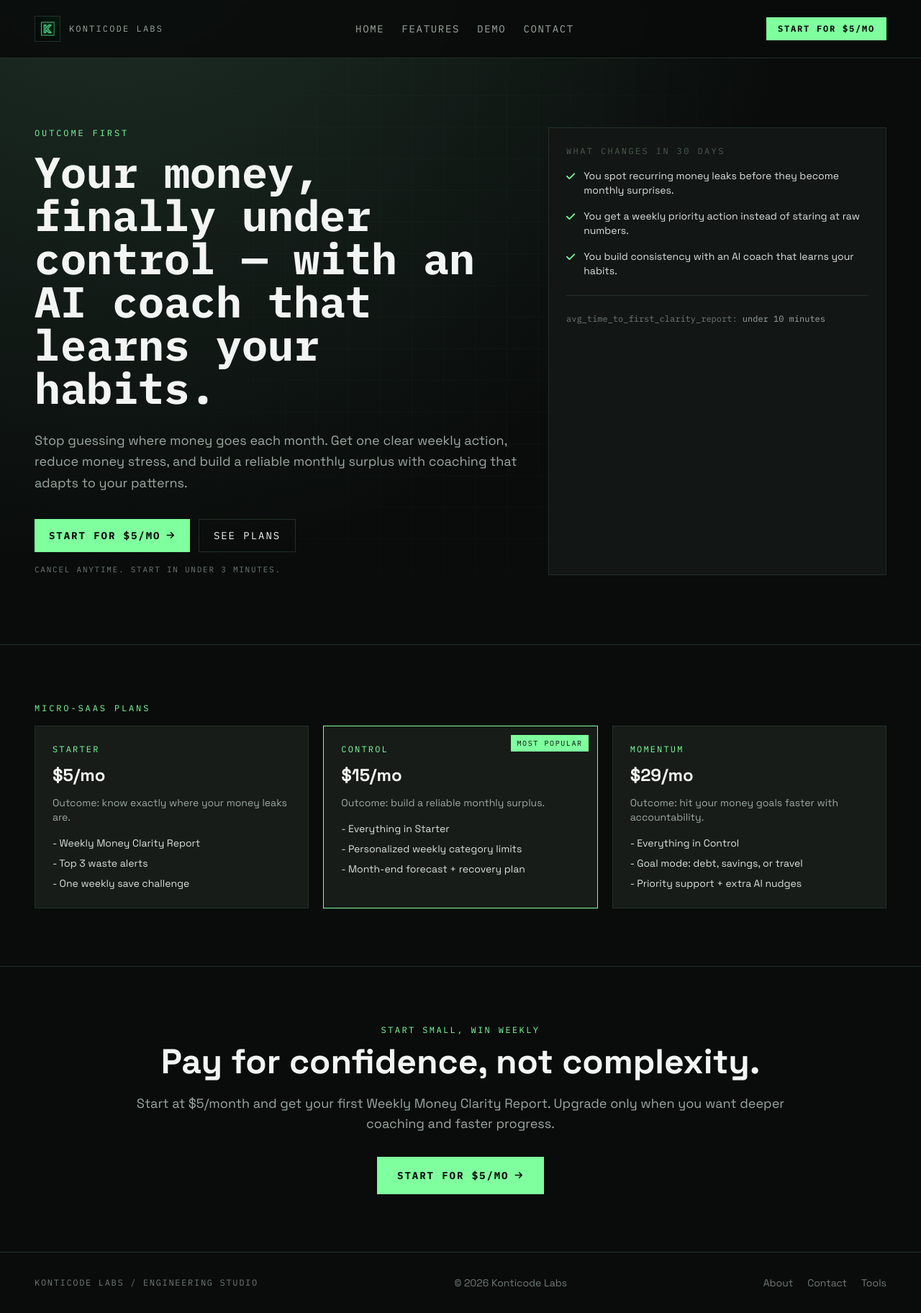
After one commit to jfontiveros7/KonticodeLabs, a Flask app: page /budget-tracker in a window 1280 px wide. The commit adds this page. Shown: the whole page at 72% size. Run offline with Flask 3, Linux system fonts and the light colour scheme; some libraries are stand-ins or nearby versions.

Commit message:
feat: add budget tracker page and external Railway redirect integration

```diff
--- a/main.py
+++ b/main.py
@@ -2,6 +2,7 @@ import os
 import json
 import base64
 import datetime
+from urllib.parse import urlparse
 from email.mime.text import MIMEText
 from email.mime.multipart import MIMEMultipart
 from flask import Flask, render_template, jsonify, request, redirect, url_for, session, Response
@@ -87,6 +88,34 @@ def features():
 def demo():
     return render_template("demo.html")
 
+
+def _get_budget_tracker_url():
+    """Return a validated external Budget Tracker base URL or None."""
+    url = (os.getenv("BUDGET_TRACKER_URL") or "").strip().rstrip("/")
+    if not url:
+        return None
+
+    parsed = urlparse(url)
+    if parsed.scheme not in {"http", "https"} or not parsed.netloc:
+        return None
+
+    return url
+
+@app.route("/budget-tracker")
+def budget_tracker():
+    external_url = _get_budget_tracker_url()
+    if external_url:
+        return redirect(external_url)
+    return render_template("budget_tracker.html")
+
+
+@app.route("/budget-tracker/<path:subpath>")
+def budget_tracker_subpath(subpath):
+    external_url = _get_budget_tracker_url()
+    if external_url:
+        return redirect(f"{external_url}/{subpath}")
+    return redirect(url_for("budget_tracker"))
+
 @app.route("/affiliate-tools")
 def affiliate_tools():
     return render_template("affiliatehub.html")
@@ -117,6 +146,7 @@ def sitemap_xml():
         "about",
         "features",
         "demo",
+        "budget_tracker",
         "tech",
         "contact",
         "agent",
--- /dev/null
+++ b/templates/budget_tracker.html
@@ -0,0 +1,165 @@
+<!DOCTYPE html>
+<html lang="en">
+<head>
+    <meta charset="UTF-8" />
+    <meta name="viewport" content="width=device-width, initial-scale=1.0" />
+    <title>Money Calm Coach | Konticode Labs</title>
+    <script src="https://cdn.tailwindcss.com"></script>
+    <link rel="preconnect" href="https://fonts.googleapis.com" />
+    <link rel="preconnect" href="https://fonts.gstatic.com" crossorigin />
+    <link href="https://fonts.googleapis.com/css2?family=Space+Grotesk:wght@400;500;700&family=IBM+Plex+Mono:wght@400;500;700&display=swap" rel="stylesheet" />
+    <link href="https://cdnjs.cloudflare.com/ajax/libs/font-awesome/6.4.0/css/all.min.css" rel="stylesheet" />
+    <style>
+        :root {
+            --kc-bg: #090c0b;
+            --kc-panel: #121614;
+            --kc-panel-soft: #171c19;
+            --kc-border: #233027;
+            --kc-text: #f2f5f3;
+            --kc-muted: #9ca9a2;
+            --kc-accent: #7fff9e;
+        }
+        body {
+            font-family: "Space Grotesk", sans-serif;
+            background: radial-gradient(circle at 12% -10%, #203229 0%, #090c0b 42%), var(--kc-bg);
+            color: var(--kc-text);
+        }
+        .kc-mono { font-family: "IBM Plex Mono", monospace; }
+        .kc-grid-bg {
+            background-image:
+                linear-gradient(rgba(127, 255, 158, 0.06) 1px, transparent 1px),
+                linear-gradient(90deg, rgba(127, 255, 158, 0.06) 1px, transparent 1px);
+            background-size: 44px 44px;
+            mask-image: radial-gradient(circle at center, black 30%, transparent 88%);
+        }
+        .kc-fadeup { opacity: 0; transform: translateY(20px); animation: kcFadeUp 0.8s ease forwards; }
+        .d1 { animation-delay: 0.08s; }
+        .d2 { animation-delay: 0.18s; }
+        .d3 { animation-delay: 0.28s; }
+        @keyframes kcFadeUp {
+            from { opacity: 0; transform: translateY(20px); }
+            to { opacity: 1; transform: translateY(0); }
+        }
+    </style>
+    <script async src="https://www.googletagmanager.com/gtag/js?id=G-HXPJGHXTBV"></script>
+    <script>
+        window.dataLayer = window.dataLayer || [];
+        function gtag(){dataLayer.push(arguments);}
+        gtag('js', new Date());
+        gtag('config', 'G-HXPJGHXTBV');
+    </script>
+</head>
+<body class="overflow-x-hidden">
+    <div class="fixed inset-0 -z-10 pointer-events-none"><div class="absolute inset-0 kc-grid-bg opacity-45"></div></div>
+
+    <header class="sticky top-0 z-50 border-b border-[#233027] bg-[#090c0b]/90 backdrop-blur">
+        <div class="max-w-7xl mx-auto px-6 lg:px-12 h-20 flex items-center justify-between">
+            <a href="/" class="flex items-center gap-3">
+                <span class="w-9 h-9 border border-[#233027] bg-[#121614] flex items-center justify-center overflow-hidden transition-all duration-300 hover:scale-105 hover:border-[#7fff9e] hover:shadow-[0_0_18px_rgba(127,255,158,0.45)]"><img src="/static/Konticode-Labs-logo-konticodecom-style.png" alt="Konticode Labs logo" class="w-full h-full object-cover" /></span>
+                <span class="kc-mono text-xs uppercase tracking-[0.18em] text-[#9ca9a2]">Konticode Labs</span>
+            </a>
+            <nav class="hidden md:flex items-center gap-6 text-sm kc-mono uppercase tracking-[0.12em] text-[#9ca9a2]">
+                <a href="/" class="hover:text-[#7fff9e] transition-colors">Home</a>
+                <a href="/features" class="hover:text-[#7fff9e] transition-colors">Features</a>
+                <a href="/demo" class="hover:text-[#7fff9e] transition-colors">Demo</a>
+                <a href="/contact" class="hover:text-[#7fff9e] transition-colors">Contact</a>
+            </nav>
+            <a href="/contact" class="bg-[#7fff9e] hover:bg-[#5ce683] text-[#0b0d0c] px-4 py-2 text-xs uppercase tracking-[0.15em] kc-mono font-semibold" data-cta="start_starter_plan" data-cta-location="budget_tracker_header">Start for $5/mo</a>
+        </div>
+    </header>
+
+    <main>
+        <section class="border-b border-[#233027]">
+            <div class="max-w-7xl mx-auto px-6 lg:px-12 py-20 md:py-24 grid grid-cols-1 lg:grid-cols-12 gap-10">
+                <div class="lg:col-span-7 kc-fadeup d1">
+                    <p class="kc-mono text-xs uppercase tracking-[0.24em] text-[#7fff9e] mb-4">Outcome First</p>
+                    <h1 class="kc-mono font-bold text-4xl md:text-6xl leading-[1.03]">Your money, finally under control — with an AI coach that learns your habits.</h1>
+                    <p class="text-[#9ca9a2] text-lg mt-7 max-w-2xl leading-relaxed">Stop guessing where money goes each month. Get one clear weekly action, reduce money stress, and build a reliable monthly surplus with coaching that adapts to your patterns.</p>
+                    <div class="mt-9 flex flex-wrap gap-3">
+                        <a href="/contact" class="inline-flex items-center gap-2 bg-[#7fff9e] text-[#0b0d0c] px-5 py-3 text-sm kc-mono uppercase tracking-[0.14em] font-semibold" data-cta="start_starter_plan" data-cta-location="budget_tracker_hero">Start for $5/mo <i class="fas fa-arrow-right text-xs"></i></a>
+                        <a href="#plans" class="inline-flex items-center gap-2 border border-[#233027] px-5 py-3 text-sm kc-mono uppercase tracking-[0.14em] hover:border-[#7fff9e] hover:text-[#7fff9e] transition-colors" data-cta="view_plans" data-cta-location="budget_tracker_hero">See plans</a>
+                    </div>
+                    <p class="kc-mono text-[11px] uppercase tracking-[0.16em] text-[#6f7b74] mt-4">Cancel anytime. Start in under 3 minutes.</p>
+                </div>
+                <div class="lg:col-span-5 kc-fadeup d2 border border-[#233027] bg-[#121614] p-6">
+                    <p class="kc-mono text-xs uppercase tracking-[0.2em] text-[#4b5b51] mb-4">What Changes In 30 Days</p>
+                    <ul class="space-y-4 text-sm text-[#d9e1dd]">
+                        <li class="flex gap-3"><i class="fas fa-check text-[#7fff9e] mt-1"></i><span>You spot recurring money leaks before they become monthly surprises.</span></li>
+                        <li class="flex gap-3"><i class="fas fa-check text-[#7fff9e] mt-1"></i><span>You get a weekly priority action instead of staring at raw numbers.</span></li>
+                        <li class="flex gap-3"><i class="fas fa-check text-[#7fff9e] mt-1"></i><span>You build consistency with an AI coach that learns your habits.</span></li>
+                    </ul>
+                    <div class="mt-6 pt-6 border-t border-[#233027] kc-mono text-xs text-[#6f7b74]">avg_time_to_first_clarity_report: <span class="text-[#9ca9a2]">under 10 minutes</span></div>
+                </div>
+            </div>
+        </section>
+
+        <section id="plans" class="py-20 border-b border-[#233027]">
+            <div class="max-w-7xl mx-auto px-6 lg:px-12">
+                <p class="kc-mono text-xs uppercase tracking-[0.24em] text-[#7fff9e] mb-4">Micro-SaaS Plans</p>
+                <div class="grid grid-cols-1 md:grid-cols-3 gap-5">
+                    <article class="kc-fadeup d1 border border-[#233027] bg-[#171c19] p-6">
+                        <p class="kc-mono text-xs uppercase tracking-[0.18em] text-[#7fff9e]">Starter</p>
+                        <h2 class="mt-3 font-semibold text-2xl">$5/mo</h2>
+                        <p class="text-[#9ca9a2] text-sm mt-3">Outcome: know exactly where your money leaks are.</p>
+                        <ul class="mt-4 space-y-2 text-sm text-[#d9e1dd]">
+                            <li>- Weekly Money Clarity Report</li>
+                            <li>- Top 3 waste alerts</li>
+                            <li>- One weekly save challenge</li>
+                        </ul>
+                    </article>
+                    <article class="kc-fadeup d2 border border-[#7fff9e] bg-[#171c19] p-6 relative overflow-hidden">
+                        <span class="absolute top-3 right-3 kc-mono text-[10px] uppercase tracking-[0.16em] bg-[#7fff9e] text-[#0b0d0c] px-2 py-1">Most Popular</span>
+                        <p class="kc-mono text-xs uppercase tracking-[0.18em] text-[#7fff9e]">Control</p>
+                        <h2 class="mt-3 font-semibold text-2xl">$15/mo</h2>
+                        <p class="text-[#9ca9a2] text-sm mt-3">Outcome: build a reliable monthly surplus.</p>
+                        <ul class="mt-4 space-y-2 text-sm text-[#d9e1dd]">
+                            <li>- Everything in Starter</li>
+                            <li>- Personalized weekly category limits</li>
+                            <li>- Month-end forecast + recovery plan</li>
+                        </ul>
+                    </article>
+                    <article class="kc-fadeup d3 border border-[#233027] bg-[#171c19] p-6">
+                        <p class="kc-mono text-xs uppercase tracking-[0.18em] text-[#7fff9e]">Momentum</p>
+                        <h2 class="mt-3 font-semibold text-2xl">$29/mo</h2>
+                        <p class="text-[#9ca9a2] text-sm mt-3">Outcome: hit your money goals faster with accountability.</p>
+                        <ul class="mt-4 space-y-2 text-sm text-[#d9e1dd]">
+                            <li>- Everything in Control</li>
+                            <li>- Goal mode: debt, savings, or travel</li>
+                            <li>- Priority support + extra AI nudges</li>
+                        </ul>
+                    </article>
+                </div>
+            </div>
+        </section>
+
+        <section class="py-20">
+            <div class="max-w-5xl mx-auto px-6 lg:px-12 text-center kc-fadeup d3">
+                <p class="kc-mono text-xs uppercase tracking-[0.2em] text-[#7fff9e] mb-3">Start Small, Win Weekly</p>
+                <h2 class="text-3xl md:text-5xl font-bold">Pay for confidence, not complexity.</h2>
+                <p class="text-[#9ca9a2] text-lg mt-5 mb-8">Start at $5/month and get your first Weekly Money Clarity Report. Upgrade only when you want deeper coaching and faster progress.</p>
+                <a href="/contact" class="inline-flex items-center gap-2 bg-[#7fff9e] text-[#0b0d0c] px-7 py-4 text-sm kc-mono uppercase tracking-[0.14em] font-semibold" data-cta="start_starter_plan" data-cta-location="budget_tracker_footer">Start for $5/mo <i class="fas fa-arrow-right text-xs"></i></a>
+            </div>
+        </section>
+    </main>
+
+    <footer class="border-t border-[#233027] py-8">
+        <div class="max-w-7xl mx-auto px-6 lg:px-12 flex flex-col md:flex-row gap-4 justify-between items-center text-sm text-[#6f7b74]">
+            <div class="kc-mono uppercase tracking-[0.14em] text-xs">Konticode Labs / Engineering Studio</div>
+            <div>&copy; 2026 Konticode Labs</div>
+            <div class="flex gap-5"><a href="/about" class="hover:text-[#7fff9e]">About</a><a href="/contact" class="hover:text-[#7fff9e]">Contact</a><a href="/affiliate-tools" class="hover:text-[#7fff9e]">Tools</a></div>
+        </div>
+    </footer>
+
+    <script>
+        document.addEventListener("click", (event) => {
+            const cta = event.target.closest("[data-cta]");
+            if (!cta || typeof gtag !== "function") return;
+            gtag("event", "cta_click", {
+                cta_name: cta.dataset.cta || "unknown",
+                cta_location: cta.dataset.ctaLocation || "budget_tracker",
+                destination: cta.getAttribute("href") || ""
+            });
+        });
+    </script>
+</body>
+</html>
--- a/templates/landing.html
+++ b/templates/landing.html
@@ -218,6 +218,9 @@
                             Book intro call
                             <i class="fas fa-arrow-right text-xs"></i>
                         </a>
+                        <a href="/budget-tracker" class="inline-flex items-center justify-center gap-2 border border-kc-border text-kc-text kc-mono uppercase tracking-[0.15em] text-sm px-6 py-4 hover:border-kc-accent hover:text-kc-accent transition-colors touch-target" data-testid="hero-cta-budget-tracker" data-cta="open_budget_tracker" data-cta-location="landing_hero">
+                            Budget Tracker app
+                        </a>
                         <a href="/agent" class="inline-flex items-center justify-center gap-2 border border-kc-border text-kc-text kc-mono uppercase tracking-[0.15em] text-sm px-6 py-4 hover:border-kc-accent hover:text-kc-accent transition-colors touch-target" data-testid="hero-cta-secondary" data-cta="try_live_agent" data-cta-location="landing_hero">
                             Try live agent
                         </a>
@@ -397,6 +400,7 @@
                     <h2 class="text-3xl md:text-5xl font-bold leading-tight mb-5">Need a site, API, or platform built right the first time?</h2>
                     <p class="text-kc-muted text-lg mb-8 max-w-2xl">Tell us what you are launching, what timeline you are targeting, and what systems are already in place. We will map the build and next steps.</p>
                     <div class="flex flex-col sm:flex-row gap-3">
+                        <a href="/budget-tracker" class="inline-flex items-center justify-center gap-2 border border-kc-border text-kc-text kc-mono uppercase tracking-[0.15em] text-sm px-6 py-4 hover:border-kc-accent hover:text-kc-accent transition-colors touch-target" data-testid="contact-cta-budget-tracker" data-cta="open_budget_tracker" data-cta-location="landing_footer">Budget Tracker app</a>
                         <a href="/contact" class="inline-flex items-center justify-center gap-2 bg-kc-accent text-[#0b0d0c] kc-mono uppercase tracking-[0.15em] text-sm px-6 py-4 hover:bg-[#5ce683] transition-colors touch-target" data-testid="contact-cta-primary" data-cta="book_intro_call" data-cta-location="landing_footer">Book intro call <i class="fas fa-arrow-right text-xs"></i></a>
                         <a href="/agent" class="inline-flex items-center justify-center gap-2 border border-kc-border text-kc-text kc-mono uppercase tracking-[0.15em] text-sm px-6 py-4 hover:border-kc-accent hover:text-kc-accent transition-colors touch-target" data-testid="contact-cta-secondary" data-cta="try_live_agent" data-cta-location="landing_footer">Try live agent</a>
                     </div>
```
Also changed, not shown: README.md, 1 other file.
